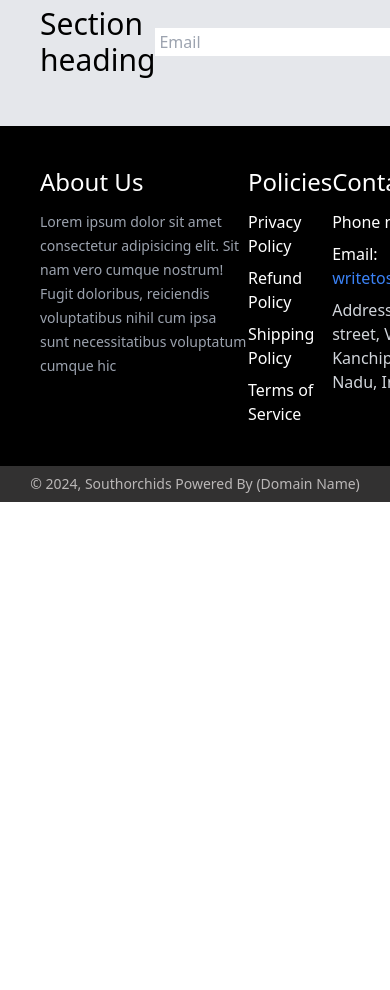
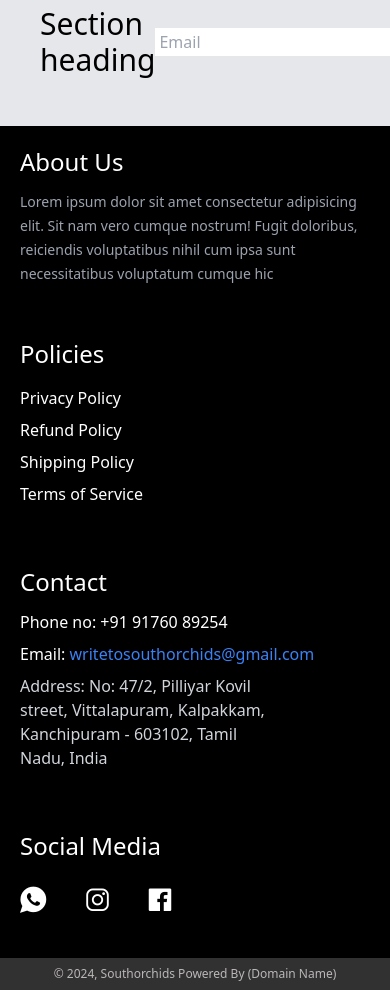
Before and after one commit to ShivaramMuruganantham/Southorchids_vue, a Vue app: page / in a window 390 px wide. Shown: the part 3340-4330 px from the top of the page. Before the commit the page ends 3842 px from the top, so only its background shows below. Built offline with nearby package versions, Linux system fonts and the light colour scheme; no server answers.

Commit message:
Responsive footer

```diff
--- a/src/components/Footer.vue
+++ b/src/components/Footer.vue
@@ -1,26 +1,26 @@
 <template>
     <div class="">
-        <div class="flex justify-around p-10 text-white bg-black">
-            <div>
-                <h1 class="text-2xl font-medium">About Us</h1>
-                <p class="pt-3 text-sm leading-6 text-gray-400 w-52">Lorem ipsum dolor sit amet consectetur adipisicing elit. Sit nam vero cumque nostrum! Fugit doloribus, reiciendis voluptatibus nihil cum ipsa sunt necessitatibus voluptatum cumque hic</p>
+        <div class="flex justify-around p-10 text-white bg-black max-md:grid max-md:grid-cols-2 max-md:gap-5 max-md:p-5 max-md:py-7 max-sm:flex max-sm:flex-col max-sm:p-5">
+            <div class="">
+                <h1 class="text-2xl font-medium max-md:text-2xl">About Us</h1>
+                <p class="pt-3 text-sm leading-6 text-gray-400 w-52 max-sm:w-full max-sm:text-md">Lorem ipsum dolor sit amet consectetur adipisicing elit. Sit nam vero cumque nostrum! Fugit doloribus, reiciendis voluptatibus nihil cum ipsa sunt necessitatibus voluptatum cumque hic</p>
             </div>
-            <div>
-                <h1 class="text-2xl font-medium">Policies</h1>
-                <p class="pt-3 hover:underline"><a href="">Privacy Policy</a></p>
+            <div class="max-sm:mt-5 max-sm:pt-3">
+                <h1 class="text-2xl font-medium max-md:text-2xl max-sm:pb-1">Policies</h1>
+                <p class="pt-3 hover:underline max-md:w-full"><a href="">Privacy Policy</a></p>
                 <p class="pt-2 hover:underline"><a href="">Refund Policy</a></p>
                 <p class="pt-2 hover:underline"><a href="">Shipping Policy</a></p>
                 <p class="pt-2 hover:underline"><a href="">Terms of Service</a></p>
             </div>
-            <div>
+            <div class="max-sm:mt-5 max-sm:pt-5 max-sm:text-md">
                 <h1 class="text-2xl font-medium ">Contact</h1>
                 <p class="pt-3">Phone no: <span class="hover:underline">+91 91760 89254</span></p>
                 <p class="pt-2">Email: <a href="mailto: writetosouthorchids@gmail.com" class="text-blue-500 hover:underline">writetosouthorchids@gmail.com</a></p>
                 <p class="w-64 pt-2 text-gray-300">Address: No: 47/2, Pilliyar Kovil street, Vittalapuram, Kalpakkam, Kanchipuram - 603102, Tamil Nadu, India</p>
             </div>
-            <div>
+            <div class="max-sm:mt-5 max-sm:pt-5">
                 <h1 class="text-2xl font-medium">Social Media</h1>
-                <div class="flex justify-around py-5 text-3xl">
+                <div class="flex justify-around py-5 text-3xl max-md:justify-start max-md:gap-10 max-sm:gap-10 max-sm:justify-start">
                     <p class="cursor-pointer"><i class="icon ion-logo-whatsapp"></i></p>
                     <p class="cursor-pointer"><i class="icon ion-logo-instagram"></i></p>
                     <p class="cursor-pointer"><i class="icon ion-logo-facebook"></i></p>
@@ -28,7 +28,7 @@
             </div>
         </div>
         <div class="bg-[#1b1a1ae5] text-white text-center p-2">
-            <p class="text-sm text-[#f6f2f2b1]"> &copy 2024, Southorchids Powered By (Domain Name) </p>
+            <p class="text-sm text-[#f6f2f2b1] max-sm:text-xs"> &copy; 2024, Southorchids Powered By (Domain Name) </p>
         </div>
     </div>
 </template>
```
